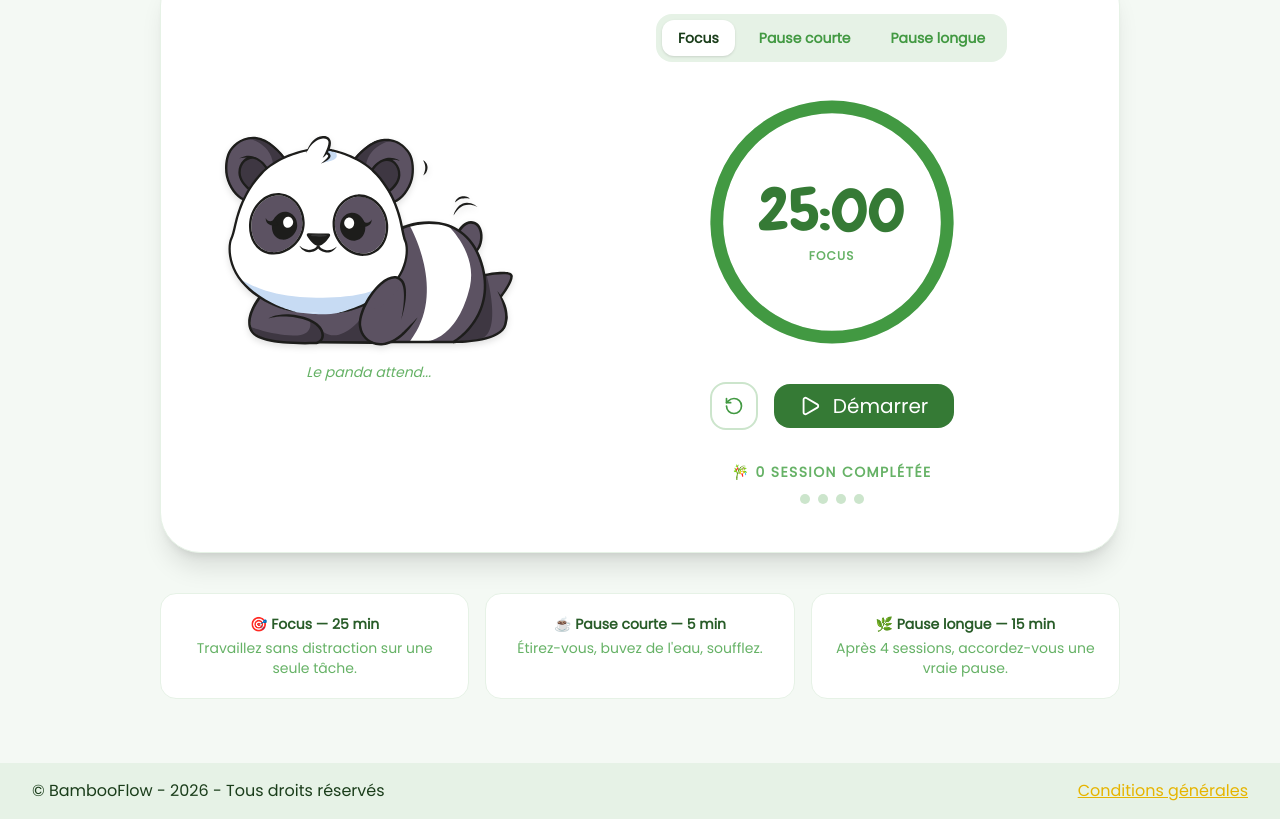
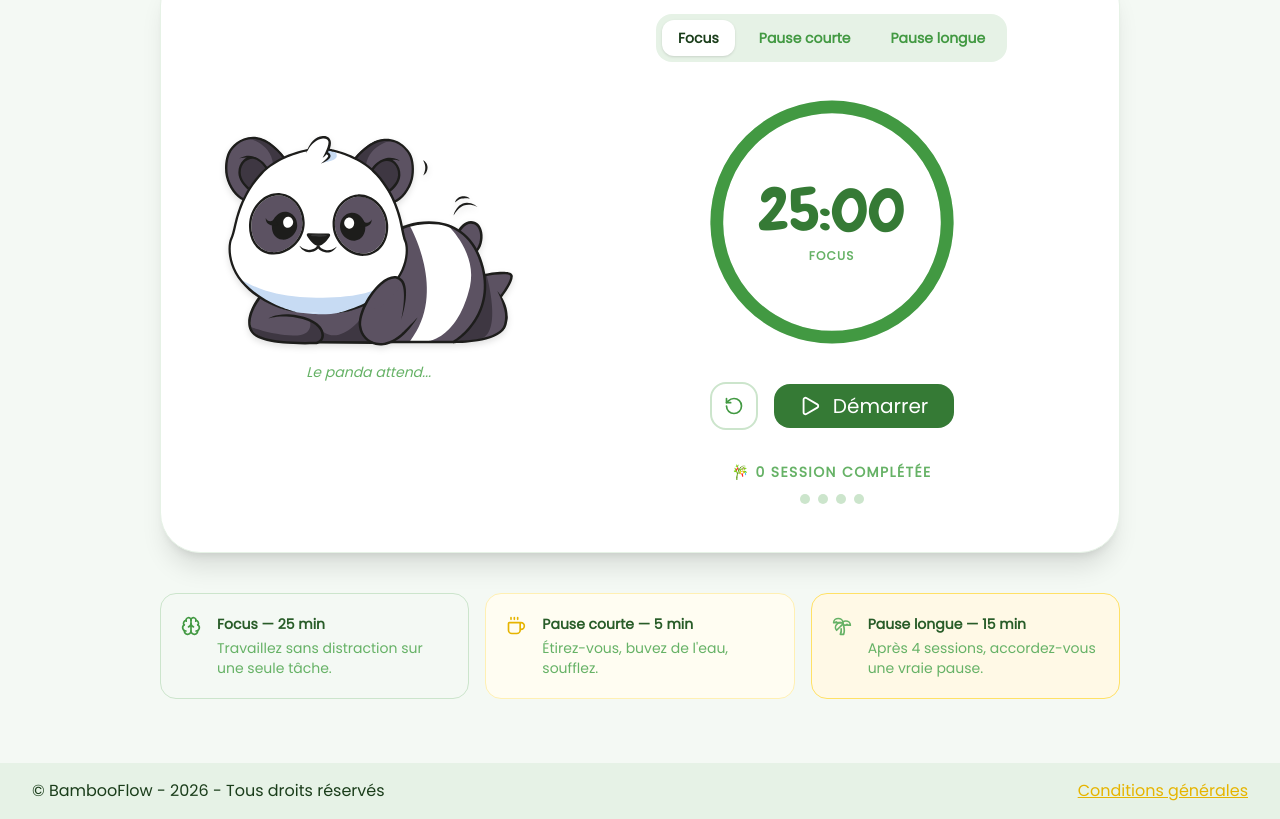
Before and after one commit to nabila-tamajnit/BambooFlow_frontend, a React (Vite) app: page /pomodoro in a window 1280 px wide. Shown: the part 284-1103 px from the top of the page. Built offline with nearby package versions, Linux system fonts and the light colour scheme.

Commit message:
image focus and icon update

```diff
--- a/src/features/pomodoro/components/PandaDisplay.jsx
+++ b/src/features/pomodoro/components/PandaDisplay.jsx
@@ -4,7 +4,7 @@
 
 const PANDA_IMAGES = {
     idle:     '/images/panda_idle.svg',
-    eating:   '/images/panda_eating.svg',
+    focus:    '/images/panda_focus.svg',
     resting:  '/images/panda_resting.svg',
     sleeping: '/images/panda_sleeping.svg',
     victory:  '/images/panda_victory.svg',
@@ -13,7 +13,7 @@ const PANDA_IMAGES = {
 
 const PANDA_ANIMATIONS = {
     idle:     '',
-    eating:   'animate-bounce-slow',
+    focus:    'animate-bounce-slow',
     resting:  'animate-float',
     sleeping: 'animate-float',
     victory:  'animate-bounce-slow',
@@ -21,24 +21,28 @@ const PANDA_ANIMATIONS = {
 
 const PANDA_LABELS = {
     idle:     'Le panda attend...',
-    eating:   'Le panda est concentré !',
+    focus:    'Le panda est concentré !',
     resting:  'Le panda se repose.',
     sleeping: 'Le panda dort profondément.',
-    victory:  'Bravo ! Session terminée !',
+    victory:  'Bravo ! Session terminée ! 🎉',
 };
 
 export function PandaDisplay({ pandaState = 'idle' }) {
-    const src = PANDA_IMAGES[pandaState] || PANDA_IMAGES.fallback;
-    const animation = PANDA_ANIMATIONS[pandaState] || '';
-    const label = PANDA_LABELS[pandaState] || '';
+    const src = PANDA_IMAGES[pandaState] ?? PANDA_IMAGES.fallback;
+    const animation = PANDA_ANIMATIONS[pandaState] ?? '';
+    const label = PANDA_LABELS[pandaState] ?? '';
 
     return (
         <div className="flex flex-col items-center gap-4">
             <img
                 src={src}
                 alt={label}
-                // Si l'image n'existe pas encore, on affiche le fallback
-                onError={(e) => { e.currentTarget.src = PANDA_IMAGES.fallback; }}
+                onError={(e) => {
+                    // Évite une boucle infinie si panda_404.svg lui-même est manquant
+                    if (e.currentTarget.src !== PANDA_IMAGES.fallback) {
+                        e.currentTarget.src = PANDA_IMAGES.fallback;
+                    }
+                }}
                 className={`w-48 md:w-64 lg:w-72 drop-shadow-md transition-all duration-500 ${animation}`}
             />
             <p className="text-main-400 text-sm italic text-center">
--- a/src/features/pomodoro/components/usePomodoro.js
+++ b/src/features/pomodoro/components/usePomodoro.js
@@ -7,7 +7,7 @@ export const MODES = {
         duration: 25 * 60,
         colorClass: 'text-main-600',
         strokeColor: '#429942',
-        pandaState: 'eating',   // état panda → image à charger
+        pandaState: 'focus',
     },
     shortBreak: {
         key: 'shortBreak',
@@ -27,22 +27,20 @@ export const MODES = {
     },
 };
 
-// Après combien de sessions focus on déclenche la pause longue
 const SESSIONS_BEFORE_LONG_BREAK = 4;
 
 export function usePomodoro() {
     const [mode, setMode] = useState('focus');
     const [timeLeft, setTimeLeft] = useState(MODES.focus.duration);
     const [isRunning, setIsRunning] = useState(false);
-    const [sessions, setSessions] = useState(0);   // nb de sessions focus complétées
-    const [finished, setFinished] = useState(false); // true quand le timer atteint 0
+    const [sessions, setSessions] = useState(0);
+    const [finished, setFinished] = useState(false);
 
     const intervalRef = useRef(null);
 
     const currentMode = MODES[mode];
-    const progress = timeLeft / currentMode.duration; // 1 → 0
+    const progress = timeLeft / currentMode.duration;
 
-    // ── Timer ──────────────────────────────────────────────────────────────
     useEffect(() => {
         if (!isRunning) {
             clearInterval(intervalRef.current);
@@ -55,8 +53,6 @@ export function usePomodoro() {
                     clearInterval(intervalRef.current);
                     setIsRunning(false);
                     setFinished(true);
-
-                    // Incrémenter les sessions si on était en focus
                     if (mode === 'focus') {
                         setSessions(s => s + 1);
                     }
@@ -69,7 +65,6 @@ export function usePomodoro() {
         return () => clearInterval(intervalRef.current);
     }, [isRunning, mode]);
 
-    // ── Actions ────────────────────────────────────────────────────────────
     const start = useCallback(() => {
         setFinished(false);
         setIsRunning(true);
@@ -92,20 +87,16 @@ export function usePomodoro() {
         setTimeLeft(MODES[newMode].duration);
     }, []);
 
-    // ── Suggestion automatique de mode après une session ──────────────────
-    // Quand finished devient true, on peut afficher une suggestion à l'utilisateur
     const suggestedNextMode = useCallback(() => {
         if (mode !== 'focus') return 'focus';
         if ((sessions + 1) % SESSIONS_BEFORE_LONG_BREAK === 0) return 'longBreak';
         return 'shortBreak';
     }, [mode, sessions]);
 
-    // ── Format MM:SS ───────────────────────────────────────────────────────
     const minutes = String(Math.floor(timeLeft / 60)).padStart(2, '0');
     const seconds = String(timeLeft % 60).padStart(2, '0');
 
-    // ── État panda ─────────────────────────────────────────────────────────
-    // 'victory' quand le timer est à 0, sinon l'état du mode courant
+    // pandaState : 'victory' quand fini, sinon état du mode si en cours, 'idle' si en pause
     const pandaState = finished ? 'victory' : (isRunning ? currentMode.pandaState : 'idle');
 
     return {
--- a/src/features/pomodoro/pages/Pomodoro.jsx
+++ b/src/features/pomodoro/pages/Pomodoro.jsx
@@ -4,6 +4,35 @@ import { PomodoroControls } from '../components/PomodoroControls';
 import { PomodoroSettings } from '../components/PomodoroSettings';
 import { PomodoroStats } from '../components/PomodoroStats';
 import { PandaDisplay } from '../components/PandaDisplay';
+import { Brain, Coffee, Palmtree } from 'lucide-react';
+
+// Tableau des explications
+const LEGEND = [
+    {
+        icon: Brain,
+        title: 'Focus — 25 min',
+        description: 'Travaillez sans distraction sur une seule tâche.',
+        colorBg: 'bg-main-50',
+        colorBorder: 'border-main-200',
+        colorIcon: 'text-main-500',
+    },
+    {
+        icon: Coffee,
+        title: 'Pause courte — 5 min',
+        description: 'Étirez-vous, buvez de l\'eau, soufflez.',
+        colorBg: 'bg-secondary-50',
+        colorBorder: 'border-secondary-200',
+        colorIcon: 'text-secondary-500',
+    },
+    {
+        icon: Palmtree,
+        title: 'Pause longue — 15 min',
+        description: 'Après 4 sessions, accordez-vous une vraie pause.',
+        colorBg: 'bg-secondary-100',
+        colorBorder: 'border-secondary-300',
+        colorIcon: 'text-main-400',
+    },
+];
 
 export const Pomodoro = () => {
     const {
@@ -44,13 +73,11 @@ export const Pomodoro = () => {
                 {/* ── Colonne droite : Timer + Contrôles ────────────────── */}
                 <div className="w-full md:w-3/5 flex flex-col items-center gap-8 order-1 md:order-2">
 
-                    {/* Sélecteur de mode */}
                     <PomodoroSettings
                         currentMode={currentMode}
                         onChangeMode={changeMode}
                     />
 
-                    {/* Timer circulaire */}
                     <PomodoroTimer
                         minutes={minutes}
                         seconds={seconds}
@@ -59,7 +86,6 @@ export const Pomodoro = () => {
                         finished={finished}
                     />
 
-                    {/* Boutons */}
                     <PomodoroControls
                         isRunning={isRunning}
                         finished={finished}
@@ -68,7 +94,6 @@ export const Pomodoro = () => {
                         onReset={reset}
                     />
 
-                    {/* Stats + suggestion */}
                     <PomodoroStats
                         sessions={sessions}
                         finished={finished}
@@ -79,20 +104,22 @@ export const Pomodoro = () => {
                 </div>
             </div>
 
-            {/* Explication rapide en bas */}
-            <div className="mt-10 grid grid-cols-1 md:grid-cols-3 gap-4 text-center text-sm">
-                <div className="bg-white rounded-2xl p-5 border border-main-100">
-                    <p className="font-bold text-main-700 mb-1">🎯 Focus — 25 min</p>
-                    <p className="text-main-400">Travaillez sans distraction sur une seule tâche.</p>
-                </div>
-                <div className="bg-white rounded-2xl p-5 border border-main-100">
-                    <p className="font-bold text-main-700 mb-1">☕ Pause courte — 5 min</p>
-                    <p className="text-main-400">Étirez-vous, buvez de l'eau, soufflez.</p>
-                </div>
-                <div className="bg-white rounded-2xl p-5 border border-main-100">
-                    <p className="font-bold text-main-700 mb-1">🌿 Pause longue — 15 min</p>
-                    <p className="text-main-400">Après 4 sessions, accordez-vous une vraie pause.</p>
-                </div>
+            {/* ── Légende des modes ─────────────────────── */}
+            <div className="mt-10 grid grid-cols-1 md:grid-cols-3 gap-4">
+                {LEGEND.map(({ icon: Icon, title, description, colorBg, colorBorder, colorIcon }) => (
+                    <div
+                        key={title}
+                        className={`${colorBg} rounded-2xl p-5 border ${colorBorder} flex items-start gap-4`}
+                    >
+                        <div className={`shrink-0 mt-0.5 ${colorIcon}`}>
+                            <Icon size={20} />
+                        </div>
+                        <div>
+                            <p className="font-bold text-main-700 text-sm mb-1">{title}</p>
+                            <p className="text-main-400 text-sm">{description}</p>
+                        </div>
+                    </div>
+                ))}
             </div>
         </main>
     );
```
